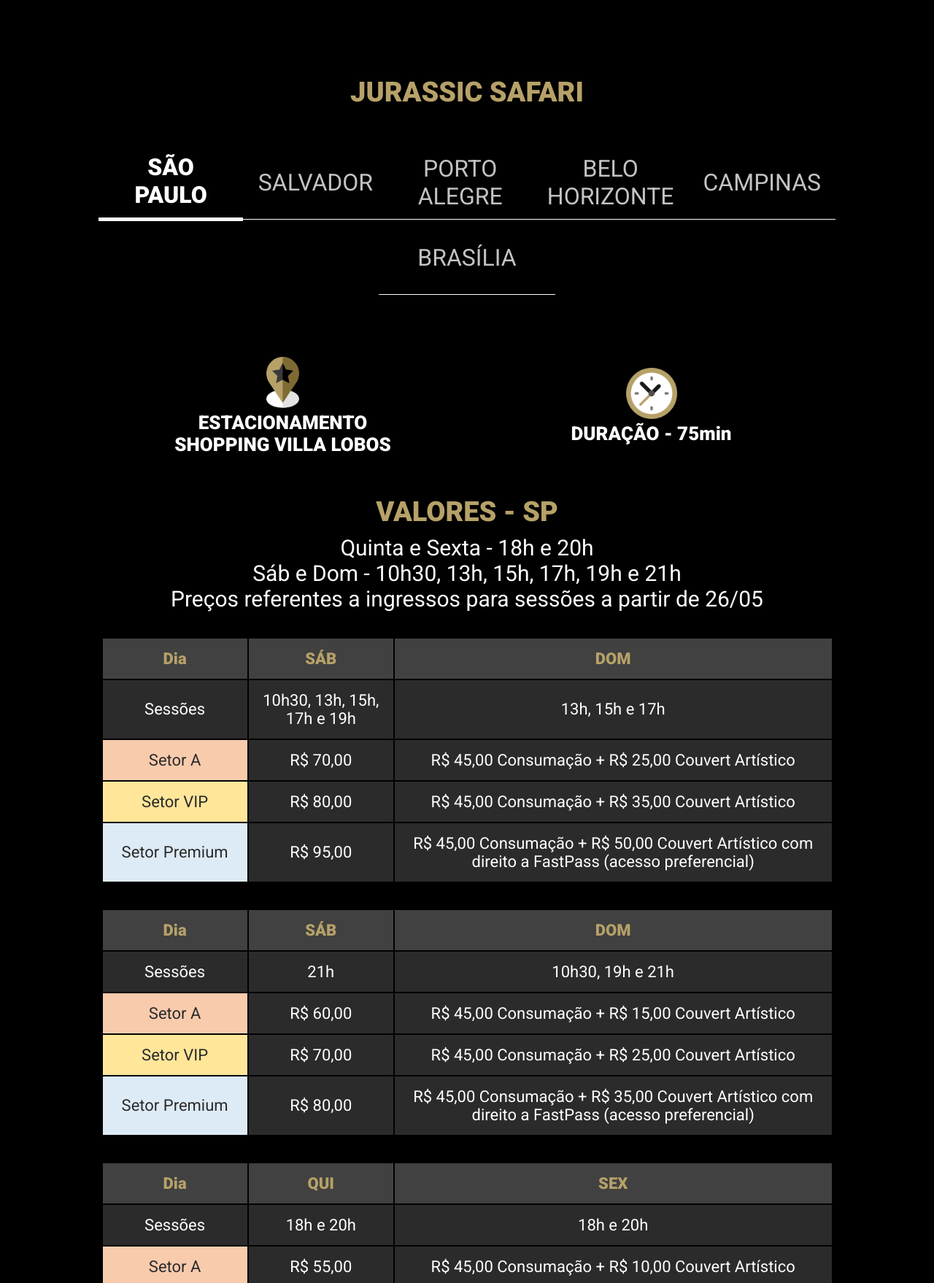
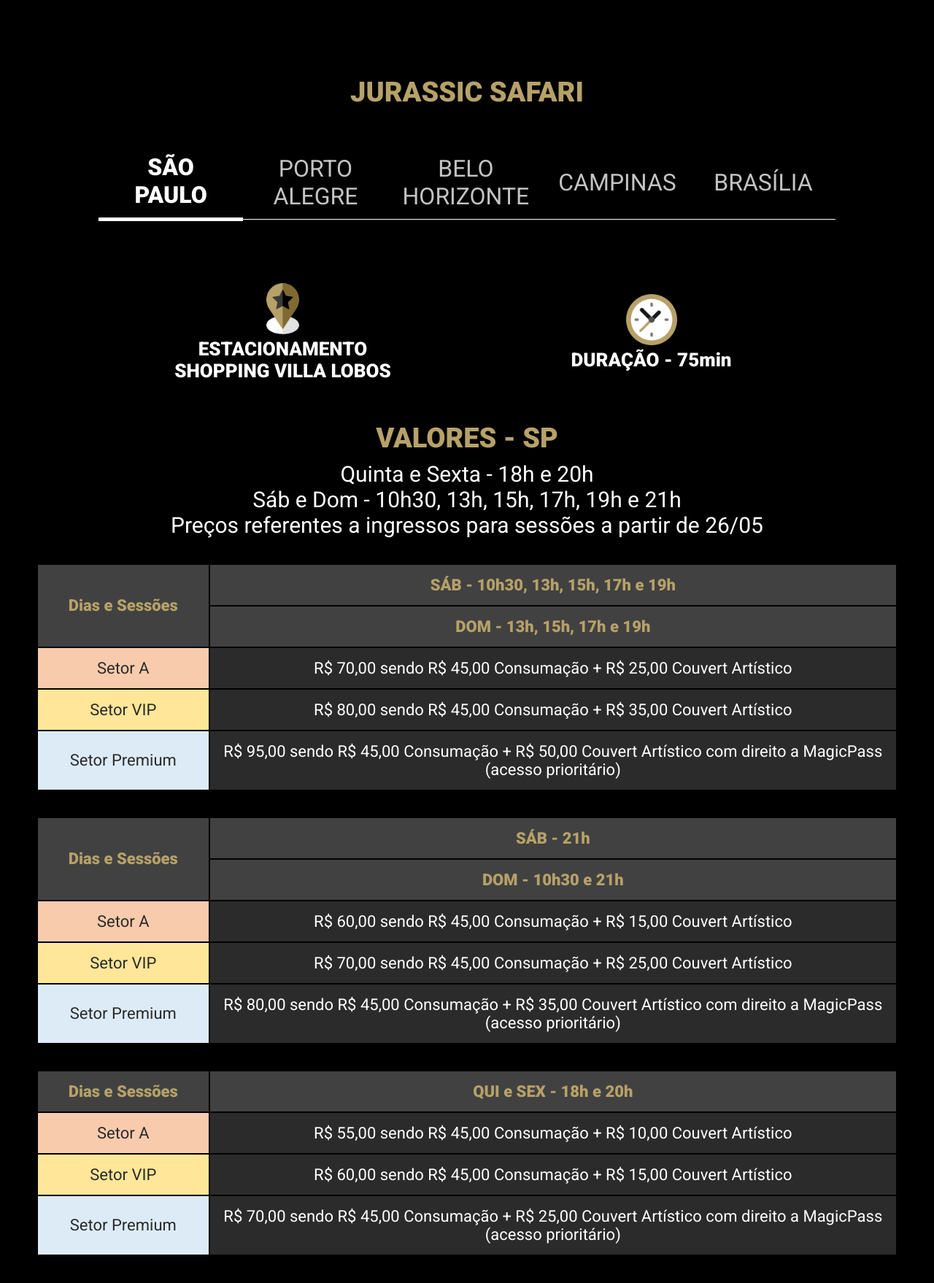
Before and after one commit to fpachecosilva/jurassic, a PHP site: page /jurassicsafari/ in a window 1280 px wide. Shown: the part 2974-4732 px from the top of the page at 73% size. Run offline with PHP 8.4, Linux system fonts and the light colour scheme; data that the repository does not hold is empty; some libraries are stand-ins or nearby versions.

Commit message:
nova tabela em sp e mg

```diff
--- a/assets/css/estrutura.css
+++ b/assets/css/estrutura.css
@@ -236,6 +236,12 @@
 	#valores .setora { background-color: #f8cbad; color: #2b2b2b; }
 	#valores .setorvip { background-color: #ffe699; color: #2b2b2b; }
 	#valores .setorpremium { background-color: #ddebf7; color: #2b2b2b; }
+	#valores .acesso-normal { background-color: #ffe699; color: #2b2b2b; }
+	#valores .magic-pass { background-color: #ddebf7; color: #2b2b2b; }
+
+	#valores .tabela-a, #valores .tabela-b { width: 100%; }
+	#valores .tabela-a td:nth-child(1), #valores .tabela-b td:nth-child(1) { width: 20%; }
+	#valores .tabela-a td:nth-child(2), #valores .tabela-b td:nth-child(2) { width: 80%; }
 
 	img.mapa {
 		max-width: 100%;
--- a/index.php
+++ b/index.php
@@ -136,7 +136,6 @@
 		<h1>JURASSIC SAFARI</h1>
 		<div class="menu-locais-links">
 			<a class="active" local="sp">SÃO PAULO</a>
-			<a class="" local="ba">SALVADOR</a>
 			<a class="" local="pa">PORTO ALEGRE</a>
 			<a class="" local="mg">BELO HORIZONTE</a>
 			<a class="" local="ca">CAMPINAS</a>
@@ -150,23 +149,6 @@
 						<img src="<? echo $images ?>icon02.png">
 					</div>
 					<h2>ESTACIONAMENTO SHOPPING VILLA LOBOS</h2>
-				</div>
-				<div class="card">
-					<div class="img-wrapper">
-						<img src="<? echo $images ?>icon03.png">
-					</div>
-					<h2>DURAÇÃO - 75min</h2>
-				</div>
-			</div>
-		</div>
-
-		<div class="local ba">
-			<div class="wrapper-card">
-				<div class="card">
-					<div class="img-wrapper">
-						<img src="<? echo $images ?>icon02.png">
-					</div>
-					<h2>SHOPPING DA BAHIA</h2>
 				</div>
 				<div class="card">
 					<div class="img-wrapper">
@@ -252,7 +234,7 @@
 			<h2>Quinta e Sexta - 18h e 20h <br>Sáb e Dom - 10h30, 13h, 15h, 17h, 19h e 21h</h2>
 			<h2>Preços referentes a ingressos para sessões a partir de 26/05</h2>
 
-			<table>
+			<!-- <table>
 				<tr>
 					<td class="first">Dia</td>
 					<td class="first">SÁB</td>
@@ -334,30 +316,70 @@
 					<td>R$ 70,00</td>
 					<td>R$ 45,00 Consumação + R$ 25,00 Couvert Artístico com direito a FastPass (acesso preferencial)</td>
 				</tr>
+			</table> -->
+
+			<table class="tabela-a linha1">
+				<tr>
+					<td class="first" rowspan ='3'>Dias e Sessões</td>
+				</tr>
+				<tr>
+					<td class="first" colspan ='2'>SÁB - 10h30, 13h, 15h, 17h e 19h</td>
+				</tr>
+				<tr>
+					<td class="first" colspan ='2'>DOM - 13h, 15h, 17h e 19h</td>
+				</tr>
+				<tr>
+					<td class="setora">Setor A</td>
+					<td>R$ 70,00 sendo R$ 45,00 Consumação + R$ 25,00 Couvert Artístico</td>
+				</tr>
+				<tr>
+					<td class="setorvip">Setor VIP</td>
+					<td>R$ 80,00 sendo R$ 45,00 Consumação + R$ 35,00 Couvert Artístico</td>
+				</tr>
+				<tr>
+					<td class="setorpremium">Setor Premium</td>
+					<td>R$ 95,00 sendo R$ 45,00 Consumação + R$ 50,00 Couvert Artístico com direito a MagicPass (acesso prioritário)</td>
+				</tr>
 			</table>
-		</div>
-
-		<div class="local ba nomap">
-			<h1>VALORES - BA</h1>
-			<h2>Quinta e Sexta - 18h e 20h <br>Sáb e Dom - 10h30, 13h, 15h, 17h, 19h e 21h</h2>
-
-			<table>
+			<table class="tabela-a linha2">
 				<tr>
-					<td class="first"></td>
-					<td class="first">QUI / SEX</td>
-					<td class="first">SÁB / DOM</td>
+					<td class="first" rowspan ='3'>Dias e Sessões</td>
 				</tr>
-
 				<tr>
-					<td>Couvert Artístico</td>
-					<td>R$ 50,00</td>
-					<td>R$ 60,00</td>
+					<td class="first" colspan ='2'>SÁB - 21h</td>
 				</tr>
-
 				<tr>
-					<td>Promocional Couvert Art<br> + Consumação</td>
-					<td>R$ 80,00<br>(R$ 35,00 Couvert + R$ 45,00 consumação)</td>
-					<td>R$ 90,00<br>(R$ 45,00 Couvert + R$ 45,00 consumação)</td>
+					<td class="first" colspan ='2'>DOM - 10h30 e 21h</td>
+				</tr>
+				<tr>
+					<td class="setora">Setor A</td>
+					<td>R$ 60,00 sendo R$ 45,00 Consumação + R$ 15,00 Couvert Artístico</td>
+				</tr>
+				<tr>
+					<td class="setorvip">Setor VIP</td>
+					<td>R$ 70,00 sendo R$ 45,00 Consumação + R$ 25,00 Couvert Artístico</td>
+				</tr>
+				<tr>
+					<td class="setorpremium">Setor Premium</td>
+					<td>R$ 80,00 sendo R$ 45,00 Consumação + R$ 35,00 Couvert Artístico com direito a MagicPass (acesso prioritário)</td>
+				</tr>
+			</table>
+			<table class="tabela-a linha3">
+				<tr>
+					<td class="first">Dias e Sessões</td>
+					<td class="first">QUI e SEX - 18h e 20h</td>
+				</tr>
+				<tr>
+					<td class="setora">Setor A</td>
+					<td>R$ 55,00 sendo R$ 45,00 Consumação + R$ 10,00 Couvert Artístico</td>
+				</tr>
+				<tr>
+					<td class="setorvip">Setor VIP</td>
+					<td>R$ 60,00 sendo R$ 45,00 Consumação + R$ 15,00 Couvert Artístico</td>
+				</tr>
+				<tr>
+					<td class="setorpremium">Setor Premium</td>
+					<td>R$ 70,00 sendo R$ 45,00 Consumação + R$ 25,00 Couvert Artístico com direito a MagicPass (acesso prioritário)</td>
 				</tr>
 			</table>
 		</div>
@@ -478,7 +500,7 @@
 			<h1>VALORES - MG</h1>
 			<h2>Quinta e Sexta - 18h e 20h <BR>Sáb e Dom - 10h30, 13h, 15h, 17h, 19h e 21h</h2>
 
-			<table>
+			<!-- <table>
 				<tr>
 					<td class="first">Dia</td>
 					<td class="first">SÁB</td>
@@ -559,6 +581,127 @@
 					<td class="setorpremium">Setor Premium</td>
 					<td>R$ 70,00</td>
 					<td>R$ 45,00 Consumação + R$ 25,00 Couvert Artístico com direito a FastPass (acesso preferencial)</td>
+				</tr>
+			</table> -->
+
+			<table class="tabela-a linha1">
+				<tr>
+					<td class="first" rowspan ='3'>Dias e Sessões</td>
+				</tr>
+				<tr>
+					<td class="first" colspan ='2'>SÁB - 10h30, 13h, 15h, 17h e 19h</td>
+				</tr>
+				<tr>
+					<td class="first" colspan ='2'>DOM - 13h, 15h, 17h e 19h</td>
+				</tr>
+				<tr>
+					<td class="setora">Setor A</td>
+					<td>R$ 70,00 sendo R$ 45,00 Consumação + R$ 25,00 Couvert Artístico</td>
+				</tr>
+				<tr>
+					<td class="setorvip">Setor VIP</td>
+					<td>R$ 80,00 sendo R$ 45,00 Consumação + R$ 35,00 Couvert Artístico</td>
+				</tr>
+				<tr>
+					<td class="setorpremium">Setor Premium</td>
+					<td>R$ 95,00 sendo R$ 45,00 Consumação + R$ 50,00 Couvert Artístico com direito a MagicPass (acesso prioritário)</td>
+				</tr>
+			</table>
+			<table class="tabela-a linha2">
+				<tr>
+					<td class="first" rowspan ='3'>Dias e Sessões</td>
+				</tr>
+				<tr>
+					<td class="first" colspan ='2'>SÁB - 21h</td>
+				</tr>
+				<tr>
+					<td class="first" colspan ='2'>DOM - 10h30 e 21h</td>
+				</tr>
+				<tr>
+					<td class="setora">Setor A</td>
+					<td>R$ 60,00 sendo R$ 45,00 Consumação + R$ 15,00 Couvert Artístico</td>
+				</tr>
+				<tr>
+					<td class="setorvip">Setor VIP</td>
+					<td>R$ 70,00 sendo R$ 45,00 Consumação + R$ 25,00 Couvert Artístico</td>
+				</tr>
+				<tr>
+					<td class="setorpremium">Setor Premium</td>
+					<td>R$ 80,00 sendo R$ 45,00 Consumação + R$ 35,00 Couvert Artístico com direito a MagicPass (acesso prioritário)</td>
+				</tr>
+			</table>
+			<table class="tabela-a linha3">
+				<tr>
+					<td class="first">Dias e Sessões</td>
+					<td class="first">QUI e SEX - 18h e 20h</td>
+				</tr>
+				<tr>
+					<td class="setora">Setor A</td>
+					<td>R$ 55,00 sendo R$ 45,00 Consumação + R$ 10,00 Couvert Artístico</td>
+				</tr>
+				<tr>
+					<td class="setorvip">Setor VIP</td>
+					<td>R$ 60,00 sendo R$ 45,00 Consumação + R$ 15,00 Couvert Artístico</td>
+				</tr>
+				<tr>
+					<td class="setorpremium">Setor Premium</td>
+					<td>R$ 70,00 sendo R$ 45,00 Consumação + R$ 25,00 Couvert Artístico com direito a MagicPass (acesso prioritário)</td>
+				</tr>
+			</table>
+
+			<br><br>
+			<h2>Preços referentes a ingressos para sessões a partir de 28/07</h2>
+
+			<table class="tabela-b linha1">
+				<tr>
+					<td class="first" rowspan ='3'>Dias e Sessões</td>
+				</tr>
+				<tr>
+					<td class="first" colspan ='2'>SÁB - 10h30, 13h, 15h, 17h e 19h</td>
+				</tr>
+				<tr>
+					<td class="first" colspan ='2'>DOM - 13h, 15h, 17h e 19h</td>
+				</tr>
+				<tr>
+					<td class="acesso-normal">Acesso Normal</td>
+					<td>R$ 80,00 sendo R$ 45,00 Consumação + R$ 35,00 Couvert Artístico</td>
+				</tr>
+				<tr>
+					<td class="magic-pass">Magic Pass</td>
+					<td>R$ 95,00 sendo R$ 45,00 Consumação + R$ 50,00 Couvert Artístico com direito a MagicPass (acesso prioritário)</td>
+				</tr>
+			</table>
+			<table class="tabela-b linha2">
+				<tr>
+					<td class="first" rowspan ='3'>Dias e Sessões</td>
+				</tr>
+				<tr>
+					<td class="first" colspan ='2'>SÁB - 21h</td>
+				</tr>
+				<tr>
+					<td class="first" colspan ='2'>DOM - 10h30 e 21h</td>
+				</tr>
+				<tr>
+					<td class="acesso-normal">Acesso Normal</td>
+					<td>R$ 70,00 sendo R$ 45,00 Consumação + R$ 25,00 Couvert Artístico</td>
+				</tr>
+				<tr>
+					<td class="magic-pass">Magic Pass</td>
+					<td>R$ 80,00 sendo R$ 45,00 Consumação + R$ 35,00 Couvert Artístico com direito a MagicPass (acesso prioritário)</td>
+				</tr>
+			</table>
+			<table class="tabela-b linha3">
+				<tr>
+					<td class="first">Dias e Sessões</td>
+					<td class="first">QUI e SEX - 18h e 20h</td>
+				</tr>
+				<tr>
+					<td class="acesso-normal">Acesso Normal</td>
+					<td>R$ 60,00 sendo R$ 45,00 Consumação + R$ 15,00 Couvert Artístico</td>
+				</tr>
+				<tr>
+					<td class="magic-pass">Magic Pass</td>
+					<td>R$ 70,00 sendo R$ 45,00 Consumação + R$ 25,00 Couvert Artístico com direito a MagicPass (acesso prioritário)</td>
 				</tr>
 			</table>
 		</div>
@@ -780,11 +923,6 @@
 				</a>
 			</div>
 			<div class="card">
-				<a onclick="pixel()" class="Btn" href="<? echo $siteVendasBA ?>">
-					<h2>SALVADOR</h2>
-				</a>
-			</div>
-			<div class="card">
 				<a onclick="pixel()" class="Btn" href="<? echo $siteVendasRS ?>">
 					<h2>PORTO ALEGRE</h2>
 				</a>
```
